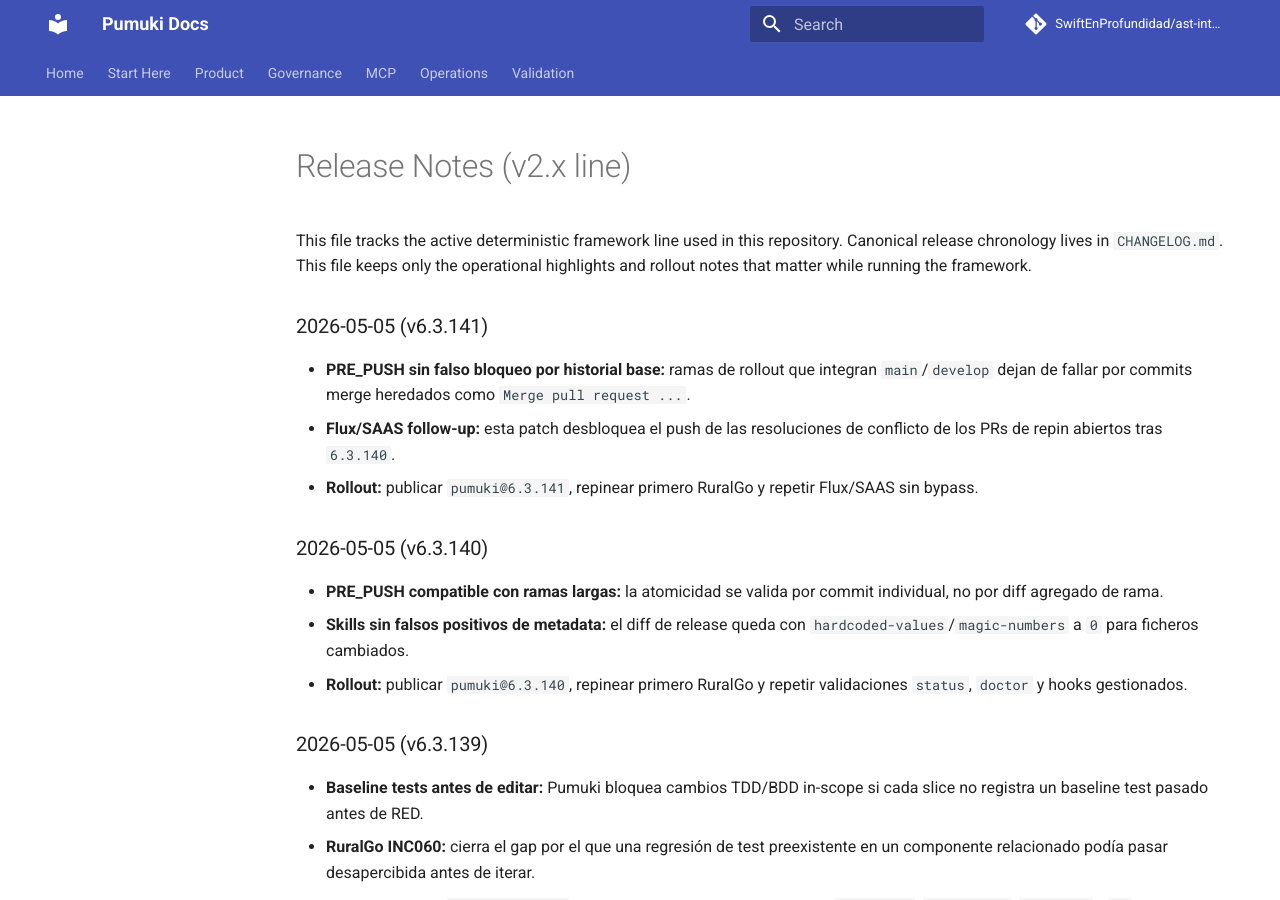
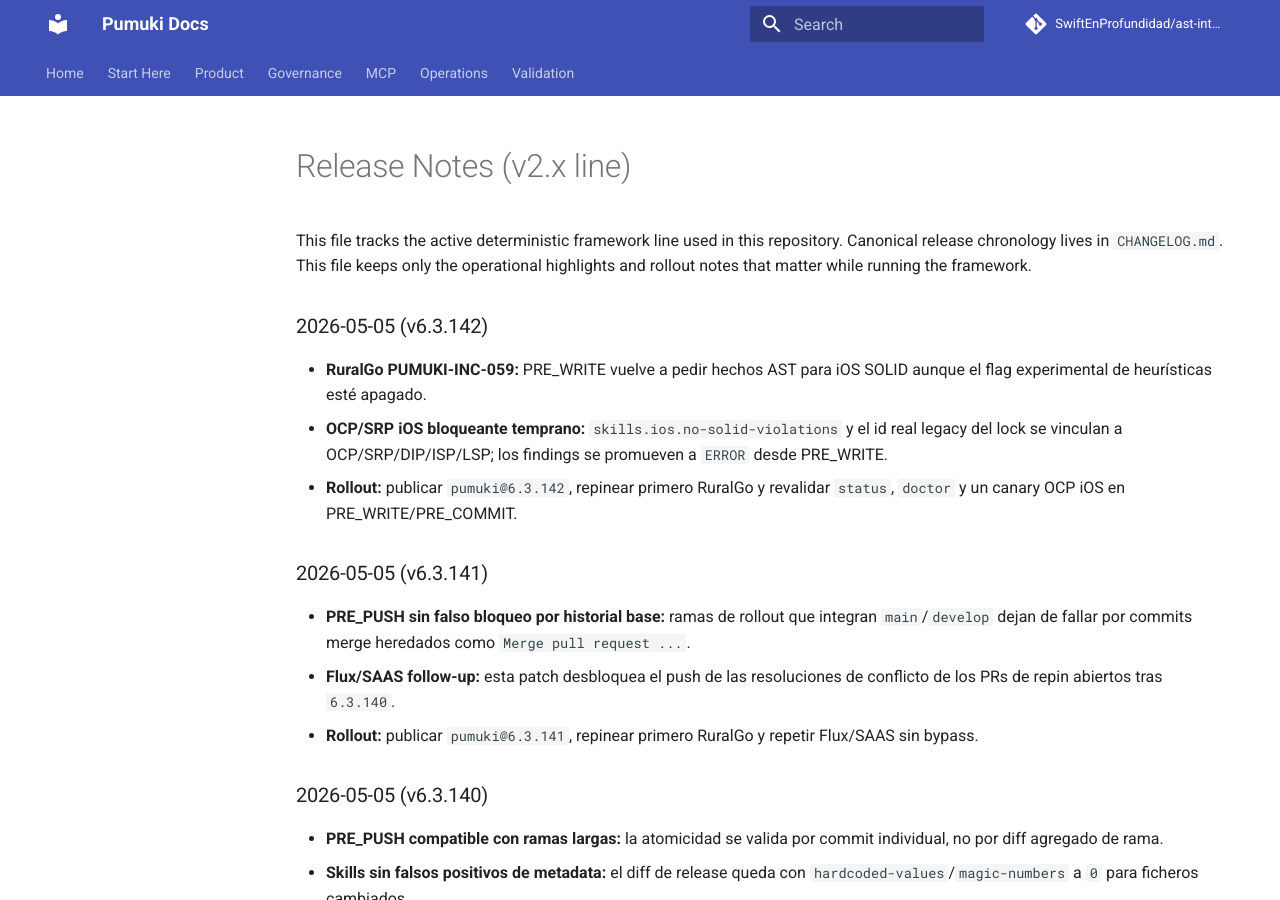
Before and after one commit to SwiftEnProfundidad/ast-intelligence-hooks, an MkDocs documentation site: the page built from docs/operations/RELEASE_NOTES.md, in a window 1280 px wide and 900 px high. Built offline with MkDocs 1.6.1 and Material for MkDocs 9.7.7, drawn with Linux system fonts in a browser that asks for light colours; comment, search, counter and statistics services are not loaded.

Commit message:
docs: document pumuki 6.3.142

```diff
--- a/docs/operations/RELEASE_NOTES.md
+++ b/docs/operations/RELEASE_NOTES.md
@@ -3,6 +3,12 @@
 This file tracks the active deterministic framework line used in this repository.
 Canonical release chronology lives in `CHANGELOG.md`.
 This file keeps only the operational highlights and rollout notes that matter while running the framework.
+
+### 2026-05-05 (v6.3.142)
+
+- **RuralGo PUMUKI-INC-059:** PRE_WRITE vuelve a pedir hechos AST para iOS SOLID aunque el flag experimental de heurísticas esté apagado.
+- **OCP/SRP iOS bloqueante temprano:** `skills.ios.no-solid-violations` y el id real legacy del lock se vinculan a OCP/SRP/DIP/ISP/LSP; los findings se promueven a `ERROR` desde PRE_WRITE.
+- **Rollout:** publicar `pumuki@6.3.142`, repinear primero RuralGo y revalidar `status`, `doctor` y un canary OCP iOS en PRE_WRITE/PRE_COMMIT.
 
 ### 2026-05-05 (v6.3.141)
 
```
Also changed, not shown: CHANGELOG.md (+7 -0 lines).
